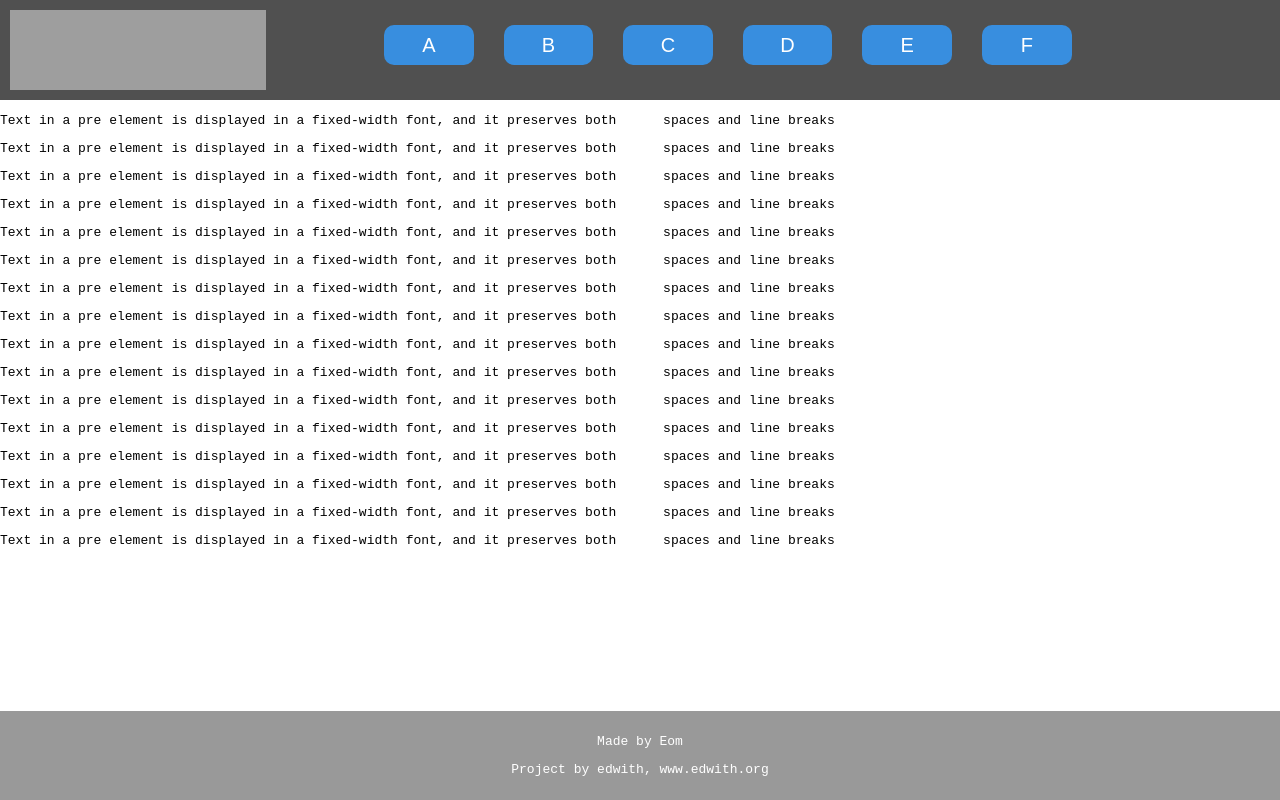
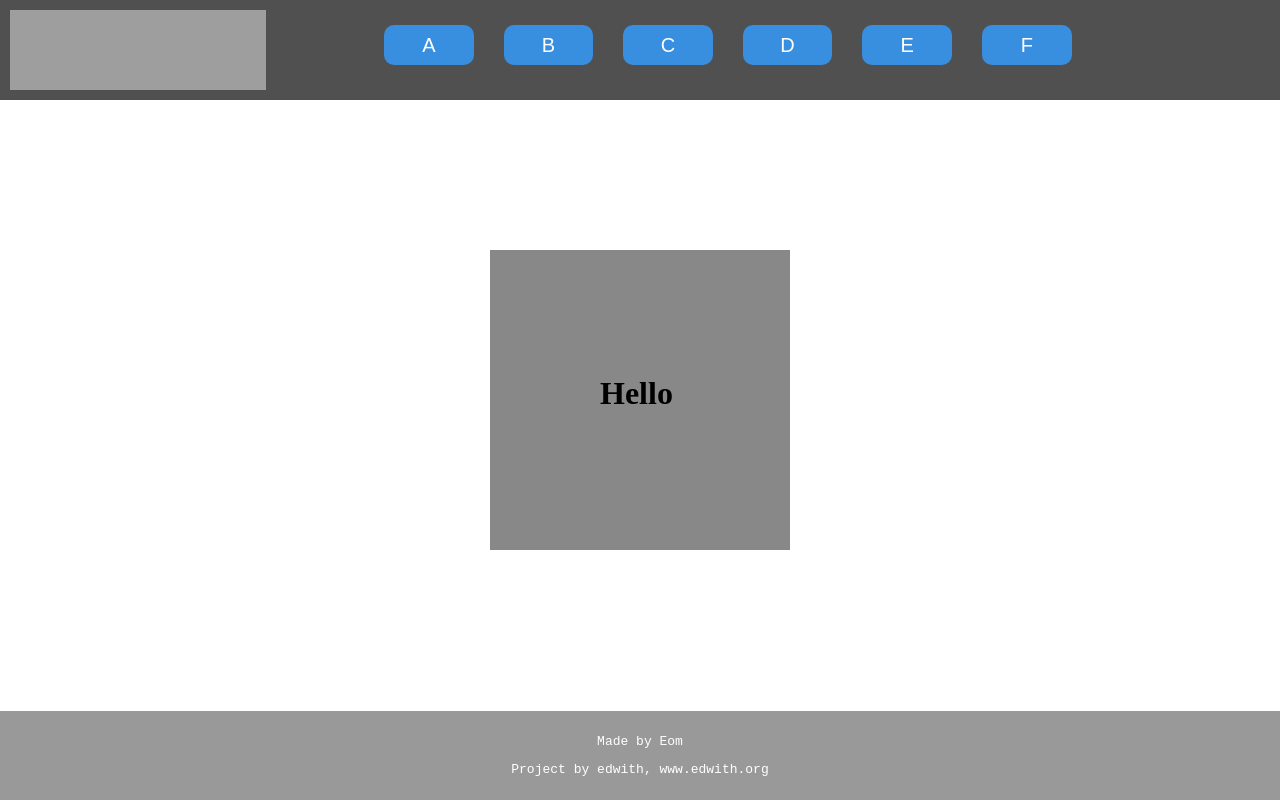
Before and after one commit to jayeom-fitz/x04-edwith-web, a React (Create React App) app: page /#/ in a window 1280 px wide. Built offline with nearby package versions, Linux system fonts and the light colour scheme; grey boxes are pictures that could not be loaded.

Commit message:
#0-7 Project Home

```diff
--- a/src/routes/Home.js
+++ b/src/routes/Home.js
@@ -8,123 +8,29 @@ const Container = styled.div`
   padding-top: 100px;
 `;
 
+const Box = styled.div`
+  position: absolute;
+  top: 50%;
+  left: 50%;
+  width: 300px;
+  height: 300px;
+  margin-left: -150px;
+  margin-top: -150px;
+  background-color: #888888;
+`;
+
+const Text = styled.h1`
+  margin: 125px 110px;
+`;
+
 function Home() {
   return (
     <>
       <Header />
       <Container>
-      <pre>
-Text in a pre element
-is displayed in a fixed-width
-font, and it preserves
-both      spaces and
-line breaks
-</pre>
-<pre>
-Text in a pre element
-is displayed in a fixed-width
-font, and it preserves
-both      spaces and
-line breaks
-</pre>
-<pre>
-Text in a pre element
-is displayed in a fixed-width
-font, and it preserves
-both      spaces and
-line breaks
-</pre>
-<pre>
-Text in a pre element
-is displayed in a fixed-width
-font, and it preserves
-both      spaces and
-line breaks
-</pre>
-<pre>
-Text in a pre element
-is displayed in a fixed-width
-font, and it preserves
-both      spaces and
-line breaks
-</pre>
-<pre>
-Text in a pre element
-is displayed in a fixed-width
-font, and it preserves
-both      spaces and
-line breaks
-</pre>
-<pre>
-Text in a pre element
-is displayed in a fixed-width
-font, and it preserves
-both      spaces and
-line breaks
-</pre>
-<pre>
-Text in a pre element
-is displayed in a fixed-width
-font, and it preserves
-both      spaces and
-line breaks
-</pre>
-<pre>
-Text in a pre element
-is displayed in a fixed-width
-font, and it preserves
-both      spaces and
-line breaks
-</pre>
-<pre>
-Text in a pre element
-is displayed in a fixed-width
-font, and it preserves
-both      spaces and
-line breaks
-</pre>
-<pre>
-Text in a pre element
-is displayed in a fixed-width
-font, and it preserves
-both      spaces and
-line breaks
-</pre>
-<pre>
-Text in a pre element
-is displayed in a fixed-width
-font, and it preserves
-both      spaces and
-line breaks
-</pre>
-<pre>
-Text in a pre element
-is displayed in a fixed-width
-font, and it preserves
-both      spaces and
-line breaks
-</pre>
-<pre>
-Text in a pre element
-is displayed in a fixed-width
-font, and it preserves
-both      spaces and
-line breaks
-</pre>
-<pre>
-Text in a pre element
-is displayed in a fixed-width
-font, and it preserves
-both      spaces and
-line breaks
-</pre>
-<pre>
-Text in a pre element
-is displayed in a fixed-width
-font, and it preserves
-both      spaces and
-line breaks
-</pre>
+        <Box>
+          <Text>Hello</Text>
+        </Box>
       </Container>
       <Footer />
     </>
```
Also changed, not shown: 1 other file (tests, documents, lock files or other folders).
